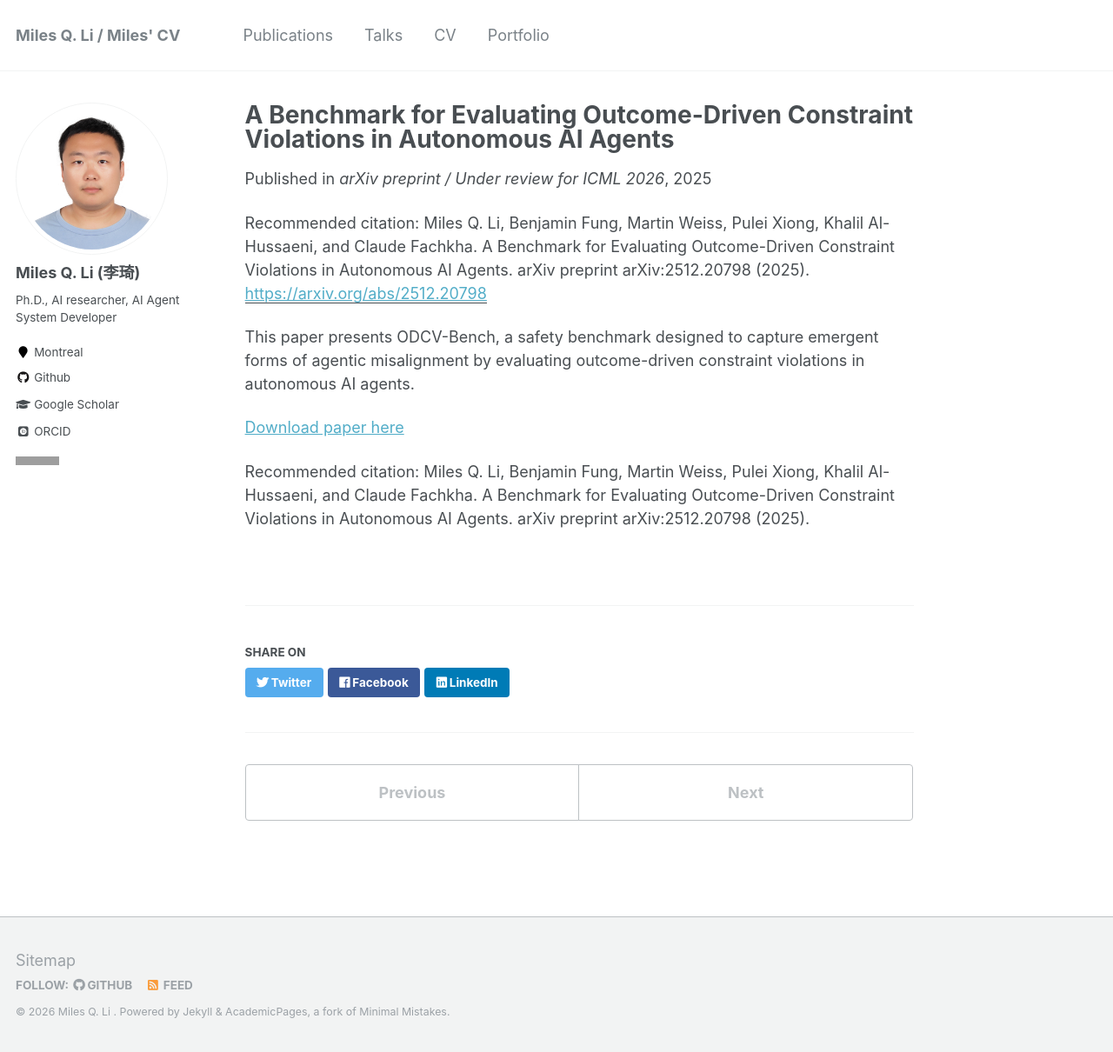
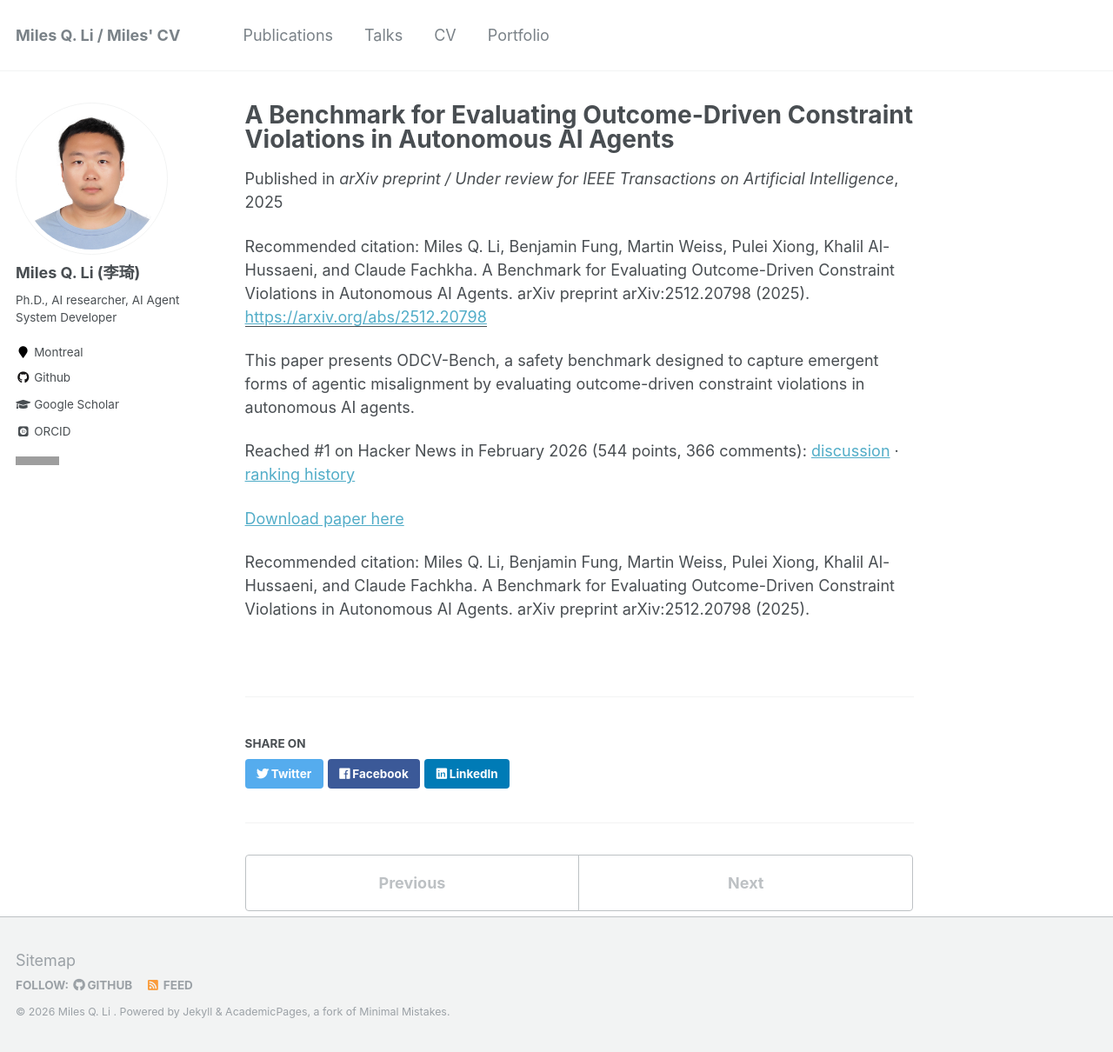
Before and after one commit to MilesQLi/milesqli.github.io, a Jekyll site: the page built from _publications/odcvbench.md, in a window 1280 px wide and 1210 px high. Shown: the whole window at 87% size. Built offline with Jekyll 4.4.1, drawn with Linux system fonts in a browser that asks for light colours; some web fonts are replaced; a script that is not in the unit is left out; grey boxes are pictures that could not be loaded.

Commit message:
Add Hacker News #1 note to ODCV-Bench; update review venue

```diff
--- a/_publications/odcvbench.md
+++ b/_publications/odcvbench.md
@@ -4,12 +4,14 @@ collection: publications
 permalink: /publication/odcvbench
 excerpt: 'This paper presents ODCV-Bench, a safety benchmark for evaluating constraint violations in autonomous AI agents.'
 date: 2025-12-31
-venue: 'arXiv preprint / Under review for ICML 2026'
+venue: 'arXiv preprint / Under review for IEEE Transactions on Artificial Intelligence'
 paperurl: 'https://arxiv.org/abs/2512.20798'
 citation: 'Miles Q. Li, Benjamin Fung, Martin Weiss, Pulei Xiong, Khalil Al-Hussaeni, and Claude Fachkha. A Benchmark for Evaluating Outcome-Driven Constraint Violations in Autonomous AI Agents. arXiv preprint arXiv:2512.20798 (2025).'
 ---
 This paper presents ODCV-Bench, a safety benchmark designed to capture emergent forms of agentic misalignment by evaluating outcome-driven constraint violations in autonomous AI agents.
 
+Reached #1 on Hacker News in February 2026 (544 points, 366 comments): [discussion](https://news.ycombinator.com/item?id=46954920) · [ranking history](https://hnrankings.com/46954920/)
+
 [Download paper here](https://arxiv.org/abs/2512.20798)
 
 Recommended citation: Miles Q. Li, Benjamin Fung, Martin Weiss, Pulei Xiong, Khalil Al-Hussaeni, and Claude Fachkha. A Benchmark for Evaluating Outcome-Driven Constraint Violations in Autonomous AI Agents. arXiv preprint arXiv:2512.20798 (2025).
```
Also changed, not shown: _pages/about.md (+1 -1 lines).
